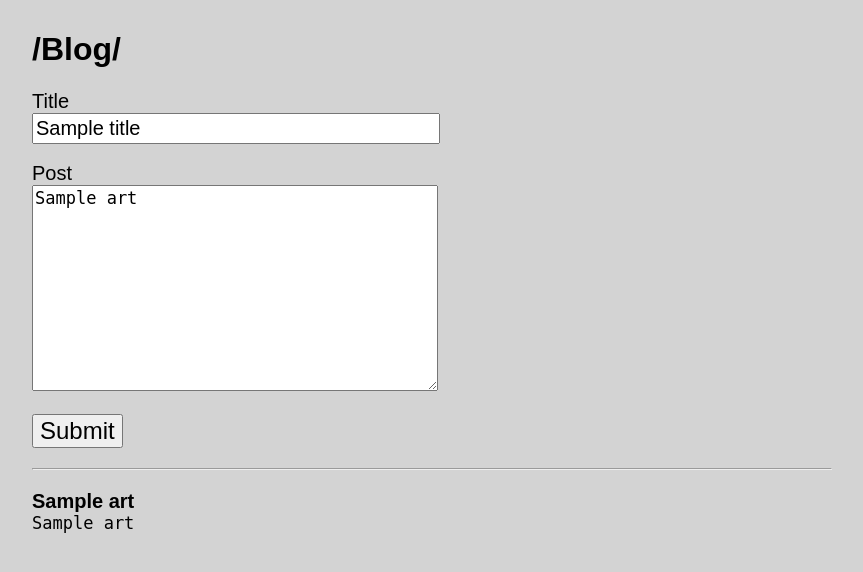
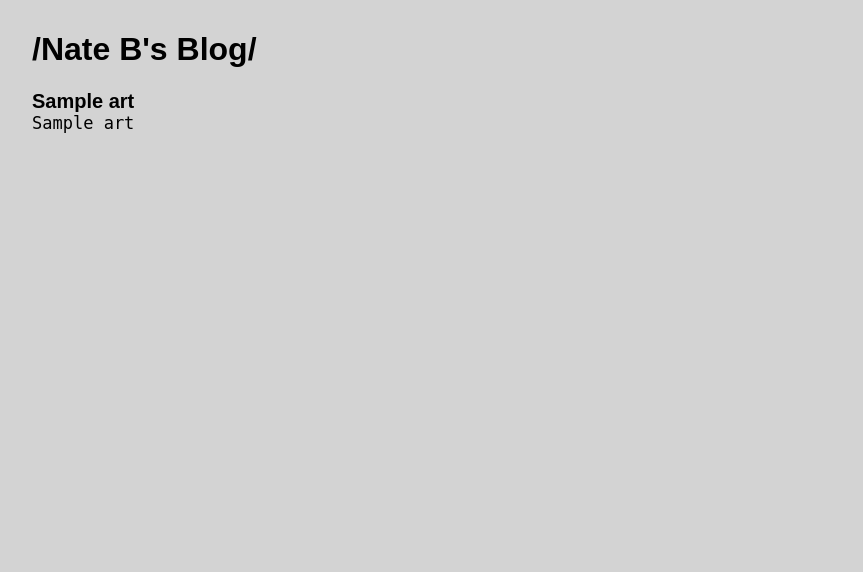
Before and after one commit to njbuchheit/build-a-blog, a Python web app: template templates/blog.html in a window 1280 px wide. Shown: the top 572 px of the page, without its empty margins (208-1071 px from the left). Run offline with Jinja, Linux system fonts and the light colour scheme; the template is opened without the code that fills it: most values are stand-ins (such as "Sample title", 1, 10 or a date in 2020).

Commit message:
Fulfilled the List and Create Blog Posts section of the assigment for real this time

```diff
--- a/main.py
+++ b/main.py
@@ -1,4 +1,3 @@
-
 import webapp2
 import jinja2
 import os
--- a/templates/base.html
+++ b/templates/base.html
@@ -33,7 +33,7 @@
             width: 400px;
             height: 200px;
             font-size: 17px;
-            font-family: monospace;
+            font-family: helvetica;
         }
 
         input[type=submit] {
@@ -60,32 +60,10 @@
     </style>
 
     <body>
-        <h1>/Blog/</h1>
+        <h1>/Nate B's Blog/</h1>
 
-        <form method="post">
-            <label>
-                <div>Title</div>
-                <input type="text" name="title" value="{{title}}"">
-            </label>
-            <br>
-            <label>
-                <div>Post</div>
-                <textarea name="art">{{art}}</textarea>
-            </label>
-
-            <div class="error">{{error}}</div>
-            <br>
-            <input type="submit">
-        </form>
-
-        <hr>
-
-        {% for art in arts %}
-            <div class="art">
-                <div class="art-title">{{art.title}}</div>
-                <pre class="art-body">{{art.art}}</pre>
-            </div>
-        {% endfor %}
+        {% block content %}
+        {% endblock %}
 
     </body>
 </html>
```
Also changed, not shown: 1 other file.
